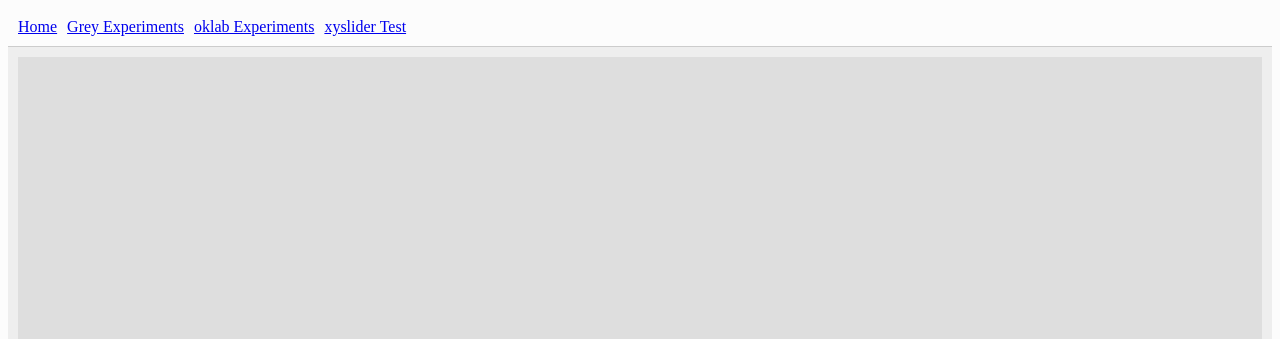
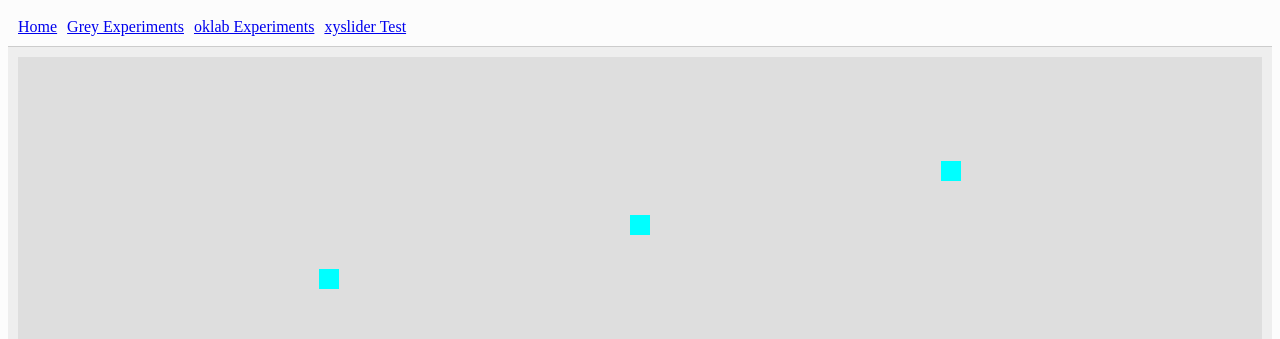
Before and after one commit to spctrm404/okpalette-web, a React (Vite) app: page /xyslider-test in a window 1280 px wide. Shown: the top 339 px of the page. Built offline with nearby package versions, Linux system fonts and the light colour scheme.

Commit message:
XYSlider - fix resizeObserver

```diff
--- a/src/components/XYSlider/XYThumb/XYThumb.tsx
+++ b/src/components/XYSlider/XYThumb/XYThumb.tsx
@@ -216,9 +216,7 @@ export const XYThumb = ({
         style={{
           width: thumbSize.width,
           height: thumbSize.height,
-          position: "absolute",
-          left: `calc(${100 * normPos.x}% - ${0.5 * thumbSize.width}px)`,
-          bottom: `calc(${100 * normPos.y}% - ${0.5 * thumbSize.height}px)`,
+          transform: `translate(calc(${trackSize.width * normPos.x}px - 50%), calc(${trackSize.height * (1 - normPos.y)}px - 50%))`,
         }}
       />
     </>
--- a/src/components/XYSlider/XYThumb/_XYThumb.module.scss
+++ b/src/components/XYSlider/XYThumb/_XYThumb.module.scss
@@ -1,4 +1,5 @@
 .xy {
   &-thumb {
+    background-color: aqua;
   }
 }
--- a/src/components/XYSlider/XYTrack/XYTrack.tsx
+++ b/src/components/XYSlider/XYTrack/XYTrack.tsx
@@ -1,6 +1,6 @@
 import type { Size2D } from "../index";
 import { XYTrackContext, XYThumb } from "../index";
-import { ReactElement, useCallback, useMemo, useRef, useState } from "react";
+import { ReactElement, useCallback, useMemo, useState } from "react";
 import st from "./_XYTrack.module.scss";
 import classNames from "classnames/bind";
 
@@ -13,11 +13,11 @@ export type XYTrackProps = {
 
 export const XYTrack = ({ thumbSize, children }: XYTrackProps) => {
   const [trackSize, setTrackSize] = useState<Size2D>({ width: 0, height: 0 });
-  const resizeObserver = useRef<ResizeObserver>();
   const trackRefCallback = useCallback((node: HTMLDivElement) => {
     if (!node) return;
 
     const updateTrackSize = () => {
+      console.log("updateTrackSize()");
       const { width, height } = node.getBoundingClientRect();
       setTrackSize((prev) =>
         prev.width === width && prev.height === height
@@ -27,13 +27,11 @@ export const XYTrack = ({ thumbSize, children }: XYTrackProps) => {
     };
     updateTrackSize();
 
-    if (!resizeObserver.current) {
-      resizeObserver.current = new ResizeObserver(updateTrackSize);
-      resizeObserver.current.observe(node);
-    }
+    const resizeObserver = new ResizeObserver(updateTrackSize);
+    resizeObserver.observe(node);
 
     return () => {
-      resizeObserver.current?.disconnect();
+      resizeObserver.disconnect();
     };
   }, []);
 
--- a/src/pages/XYSliderTest/XYSliderTest.tsx
+++ b/src/pages/XYSliderTest/XYSliderTest.tsx
@@ -44,7 +44,7 @@ const XYSliderTest = () => {
         {value.map((v, i) => (
           <XYThumb
             key={`xyThumb_${i}`}
-            index={i}
+            idx={i}
             val={v}
             step={{ x: 10, y: 10 }}
             onChange={(newVal) => {
```
